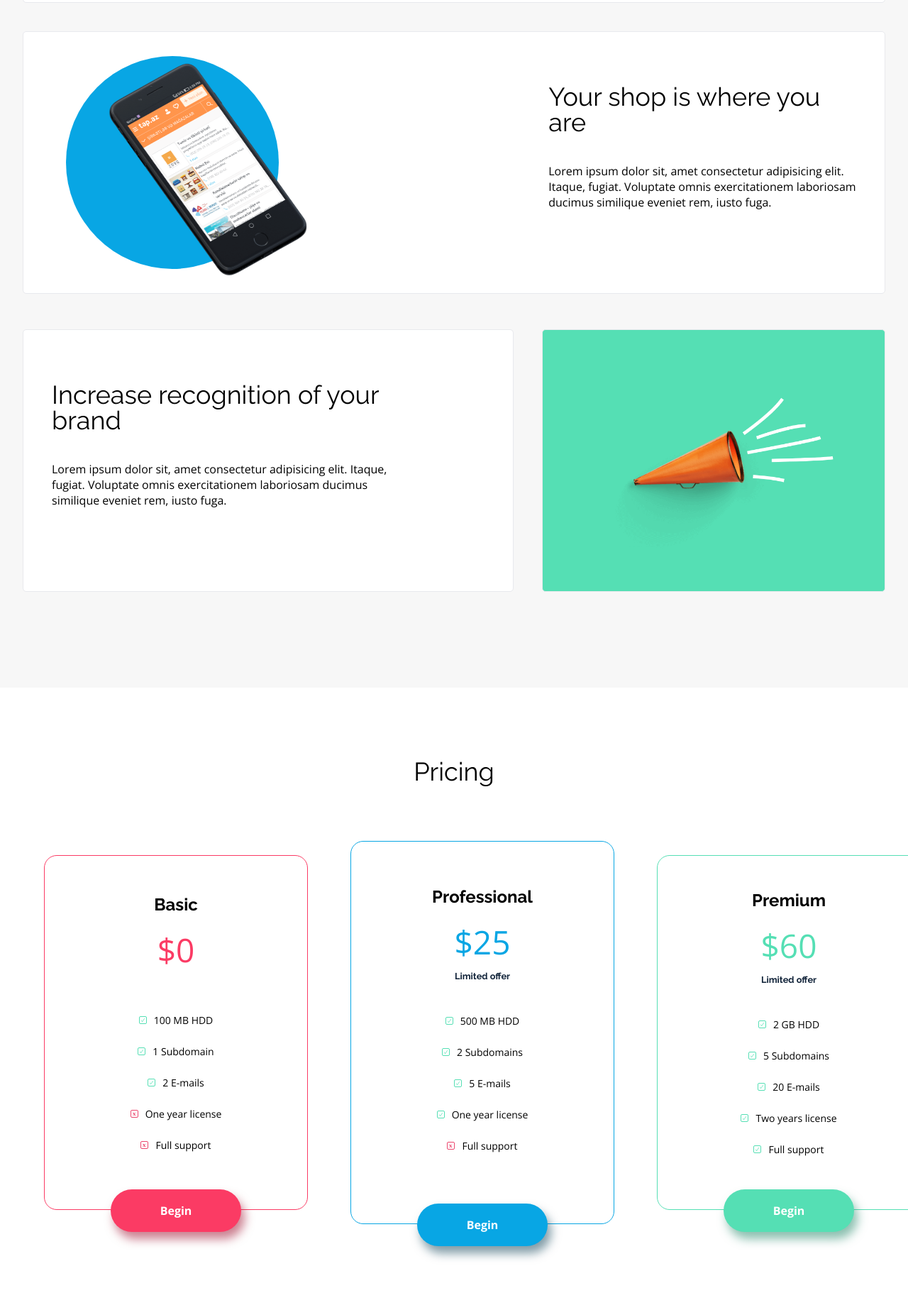
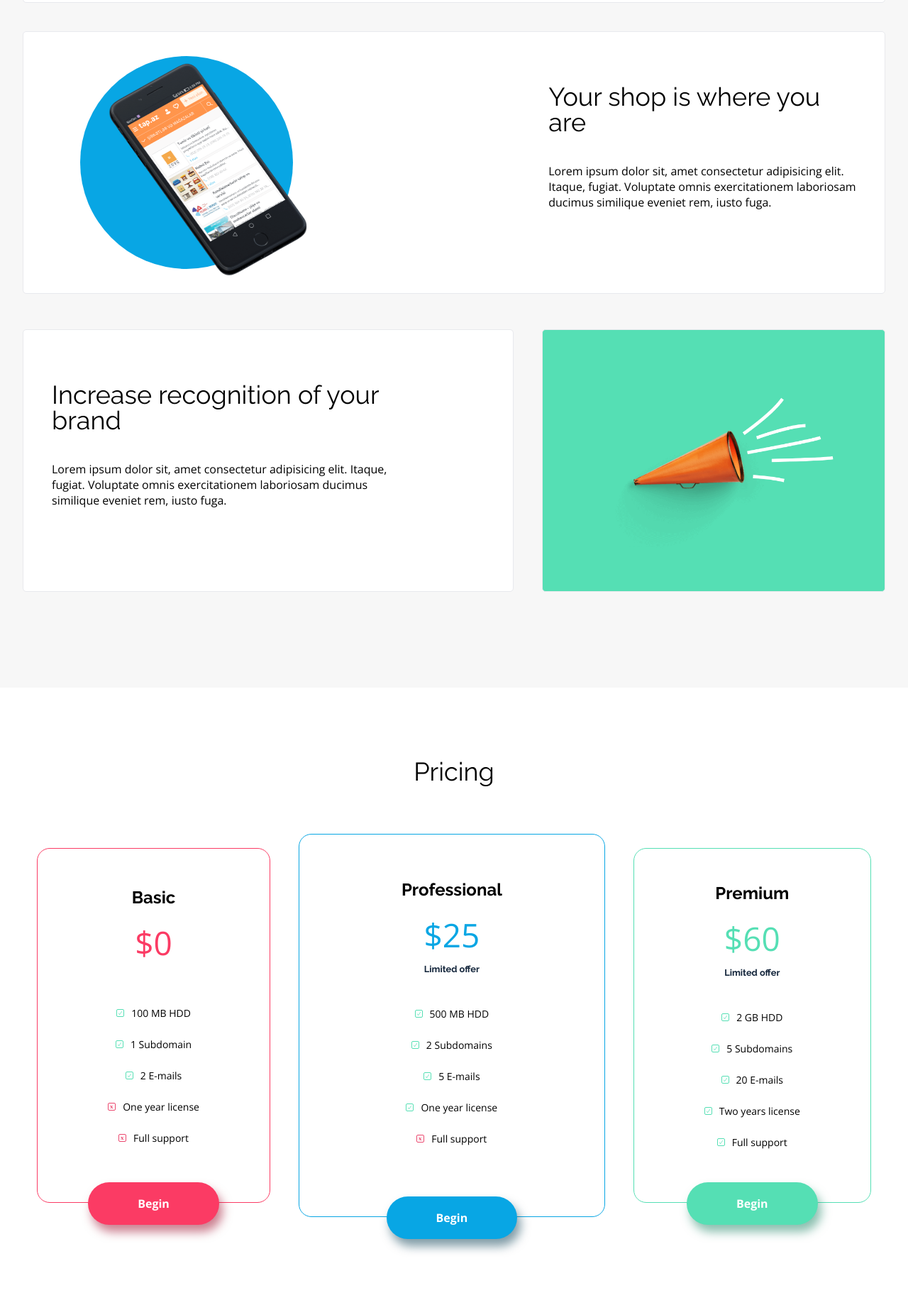
Before and after one commit to martatomchuck/BestShop, a website: page index.html in a window 1280 px wide. Shown: the part 1734-3580 px from the top of the page at 71% size. Drawn offline with nearby package versions, Linux system fonts and the light colour scheme.

Commit message:
Pricing responsive update

```diff
--- a/scss/components/_benefits.scss
+++ b/scss/components/_benefits.scss
@@ -63,7 +63,7 @@
             background-color: $color-blue;
             position: relative;
             z-index: -1;
-            left: -340px;
+            left: -320px;
             bottom: 10px;
             transition: all 900ms ease-in-out;
         }
@@ -168,3 +168,7 @@
         }
     }
 }
+
+@media (max-width: 1124px) {
+
+}
--- a/scss/components/_pricing.scss
+++ b/scss/components/_pricing.scss
@@ -17,8 +17,6 @@
 
     .box {
         border-radius: 18px;
-        min-width: 372px;
-        // width: auto;
         height: 500px;
         padding: 0 60px;
         margin: 30px;
@@ -65,6 +63,7 @@
 .pricing-box {
     .red {
         border: 1px solid $color-red;
+        flex-grow: 1;
 
         h4 {
             color: $color-red;
@@ -113,6 +112,7 @@
 
     .green {
         border: 1px solid $color-green;
+        flex-grow: 1;
 
         h4 {
             color: $color-green;
@@ -134,11 +134,30 @@
     }
 }
 
+@media (max-width: 1280px) AND (min-width: 900px) {
+    .pricing-box .box {
+        min-width: auto;
+        width: auto;
+        padding: 0 10px;
+        margin: 20px;
+    }
+}
+
 @media (max-width: 900px) {
     .pricing-box {
         display: flex;
         justify-content: space-around;
         align-items: center;
         flex-direction: column;
+
+        .box {
+            padding: 0 110px;
+        }
     }
 }
+
+@media (max-width: 480px) {
+    .pricing-box .box {
+        padding: 0 50px;
+    }
+}
```
Also changed, not shown: css/main.css, 1 other file.
